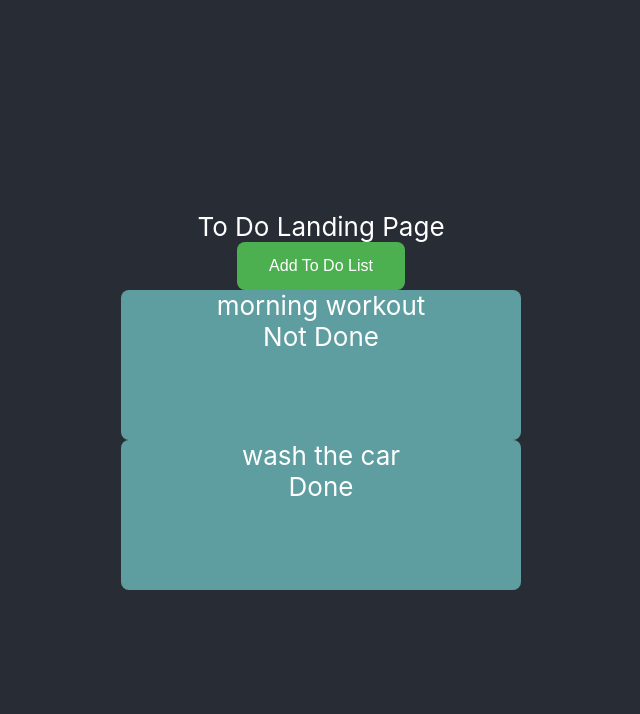
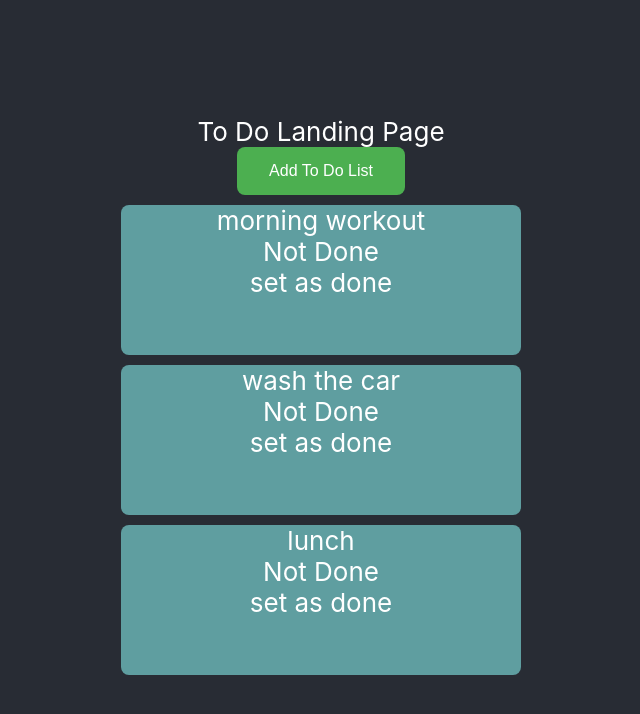
Before and after one commit to dhaniverdant/todo, a React (Create React App) app: page / in a window 1280 px wide. Shown: the top 714 px of the page, without its empty margins (319-959 px from the left). Built offline with nearby package versions, Linux system fonts and the light colour scheme.

Commit message:
map data on todo list using state data

```diff
--- a/src/Components/List/TodoList.js
+++ b/src/Components/List/TodoList.js
@@ -1,26 +1,61 @@
 import React, { useState } from 'react';
 import './TodoList.scss'
 
-const TodoList = () => {
-  const [todo] = useState([
+function TodoList() {
+  const [todo, setTodo] = useState([
     {
       name: "morning workout",
       isDone: false
     },
     {
       name: "wash the car",
-      isDone: true
+      isDone: false
+    },
+    {
+      name: "lunch",
+      isDone: false
     }
-  ])
-  const mapTodo = todo.map((item) => {
+  ]);
+
+  const onClickDone = index => e => {
+    let newArr = [...todo];
+    newArr[index].isDone = true;
+
+    setTodo(newArr);
+  }
+
+  const mapTodo = todo.map((item, index) => {
     return (
-      <div className="list">
+      <div className="list" key={index}>
         <div>{item.name}</div>
-        <div>{item.isDone === false ? "Not Done" : "Done" }</div>
+        <div>{item.isDone === false ? "Not Done" : "Done"}</div>
+        {item.isDone === false ? <div onClick={onClickDone(index)}>set as done</div> : "" }
       </div>
     );
   })
+
   return mapTodo;
 }
 
+// function TodoList() {
+//   const [count, setCount] = React.useState(0)
+
+//   React.useEffect(() => {
+//     const parsedCount = Number(localStorage.getItem("count") || 0)
+//     setCount(parsedCount)
+//   }, [])
+
+//   React.useEffect(() => {
+//     localStorage.setItem("count", count)
+//   }, [count])
+
+//   return (
+//     <div>
+//       <div>{count}</div>
+//       <button onClick={() => setCount(c => c + 1)}>+</button>
+//       <button onClick={() => setCount(c => c - 1)}>-</button>
+//     </div>
+//   )
+// }
+
 export default TodoList;
--- a/src/Components/List/TodoList.scss
+++ b/src/Components/List/TodoList.scss
@@ -3,4 +3,5 @@
   border-radius: 8px;
   width: 400px;
   height: 150px;
+  margin: 10px;
 }
```
